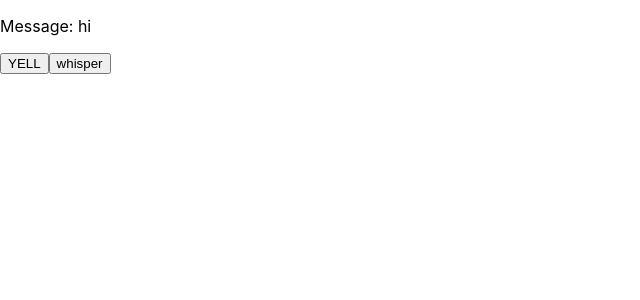
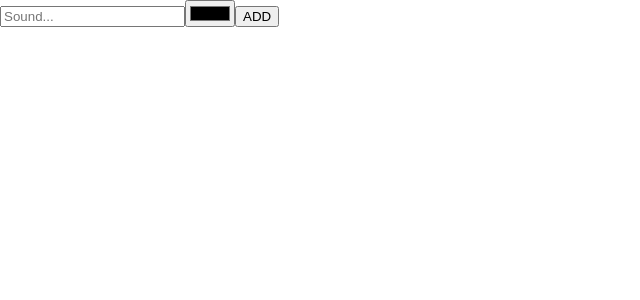
Before and after one commit to jonathonireland/React-Hooks-Course, a React (Create React App) app in the folder react-hooks/: page / in a window 1280 px wide. Shown: the top 300 px of the page, without its empty margins (0-640 px from the left). Built offline with nearby package versions, Linux system fonts and the light colour scheme.

Commit message:
Creating controlled components with useState

```diff
--- a/react-hooks/src/index.js
+++ b/react-hooks/src/index.js
@@ -1,35 +1,35 @@
-import React, {useReducer} from 'react';
+import React, {useState} from 'react';
 import ReactDOM from 'react-dom/client';
 import './index.css';
 
-const initialState ={
-  message: "hi"
-}
+function App(){
+  const [sound, setSound] = useState("");
+  const [color, setColor] = useState("#000000");
 
-function reducer(state, action) {
-  switch(action.type){
-    case "yell":
-      return {
-        message: `HEY! I JUST SAID ${state.message}`
-      }
-    case "whisper":
-      return {
-        message: `excuse me, I just said ${state.message}`
-      }
+
+
+  const submit = (e) => {
+      e.preventDefault();
+      alert(`${sound} sounds like ${color}`);
+      setSound("");
+      setSound("#000000");
   }
-}
 
-function App(){
-  const [state, dispatch]= useReducer(
-    reducer,
-    initialState
-  )
   return (
-  <>
-    <p>Message: {state.message}</p>
-    <button onClick={(()=>dispatch({type: "yell"}))}>YELL</button>
-    <button onClick={()=>dispatch({type: "whisper"})}>whisper</button>
-  </>
+    <form onSubmit={submit}>
+      <input
+        value={sound}
+        type="text"
+        placeholder="Sound..."
+        onChange={(e) => setSound(e.target.value)}
+      />
+      <input
+        value={color}
+        type="color"
+        onChange={(e) => setColor(e.target.value)}
+      />
+      <button>ADD</button>
+    </form>
   );
 }
 
```
